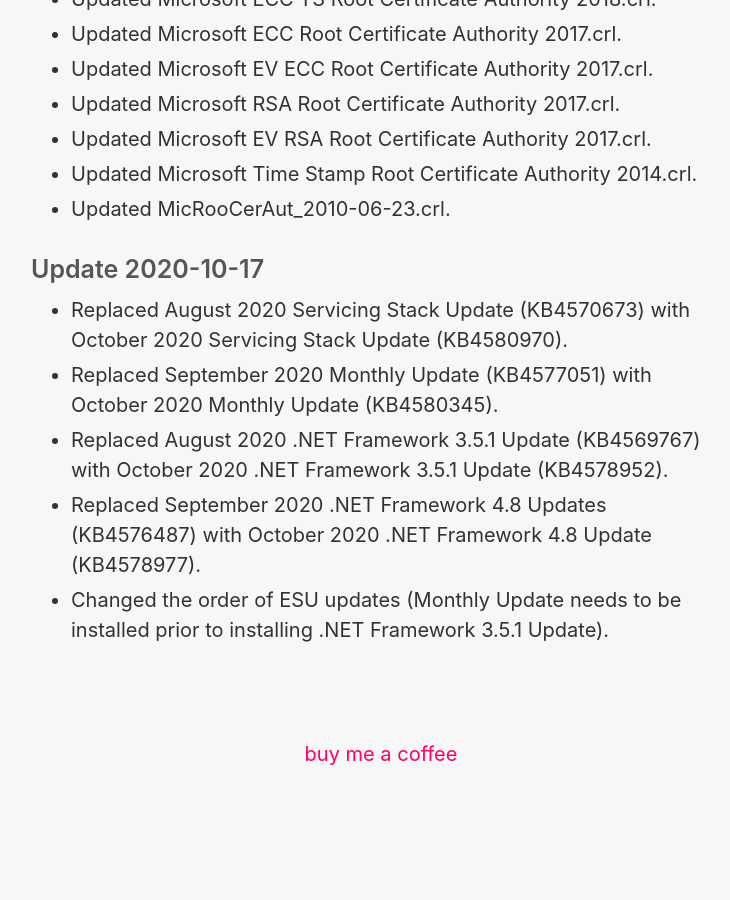
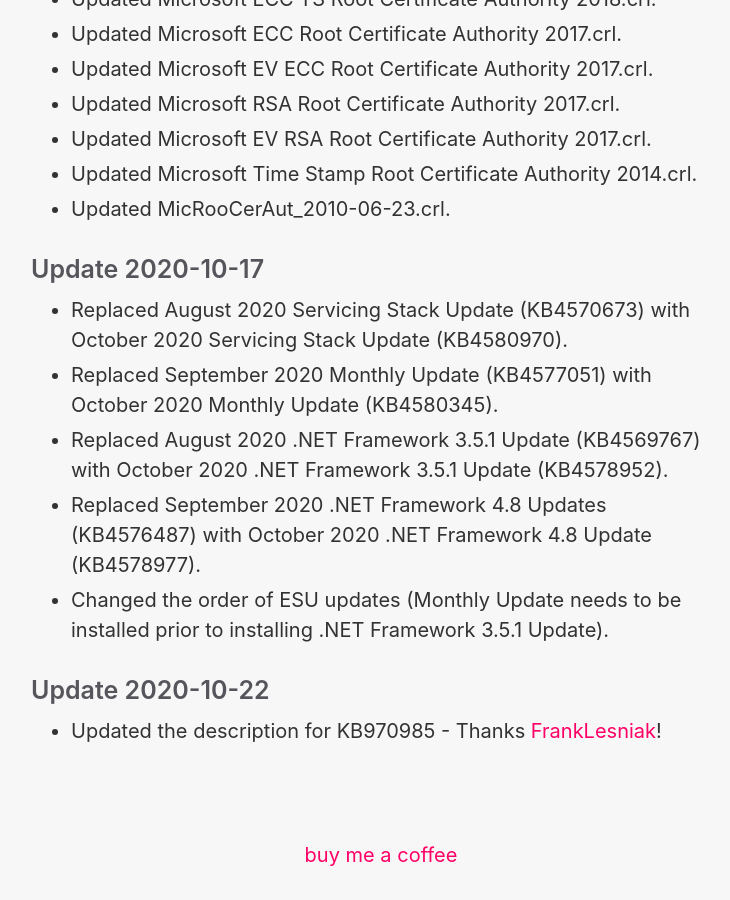
Before and after one commit to HackAndPwn/HackAndPwn.github.io, a Jekyll site: the page built from _posts/2020-05-23-windows-7-esu-patching.md, in a window 1280 px wide and 900 px high, scrolled down 13606 px. Shown: the whole window, without its empty margins (259-989 px from the left). Built offline with Jekyll 4.4.1, drawn with Linux system fonts in a browser that asks for light colours; before the commit the page ends 14405 px from its top, so only the background shows below that.

Commit message:
changelog update

```diff
--- a/_posts/2020-05-23-windows-7-esu-patching.md
+++ b/_posts/2020-05-23-windows-7-esu-patching.md
@@ -199,3 +199,6 @@
 * Replaced August 2020 .NET Framework 3.5.1 Update (KB4569767) with October 2020 .NET Framework 3.5.1 Update (KB4578952).
 * Replaced September 2020 .NET Framework 4.8 Updates (KB4576487) with October 2020 .NET Framework 4.8 Update (KB4578977).
 * Changed the order of ESU updates (Monthly Update needs to be installed prior to installing .NET Framework 3.5.1 Update).
+
+### Update 2020-10-22
+* Updated the description for KB970985 - Thanks <a href="https://twitter.com/FrankLesniak">FrankLesniak</a>!
```
